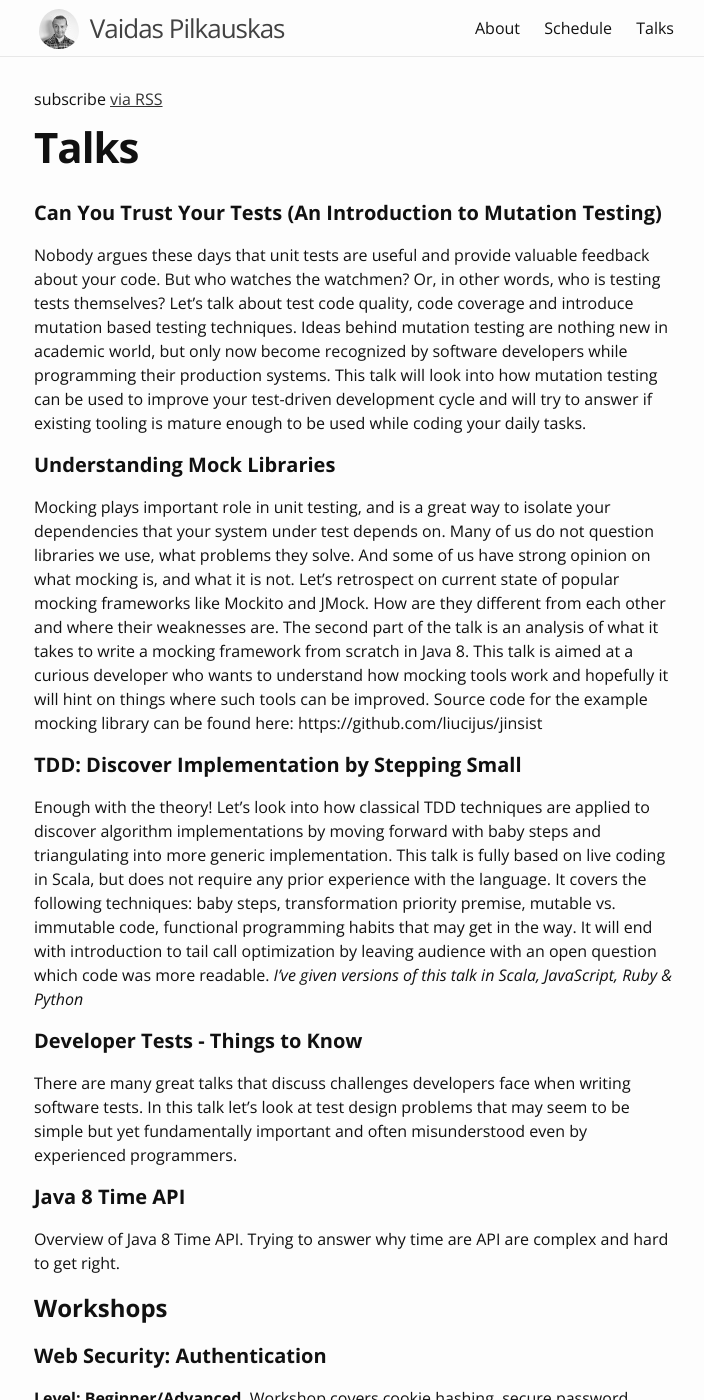
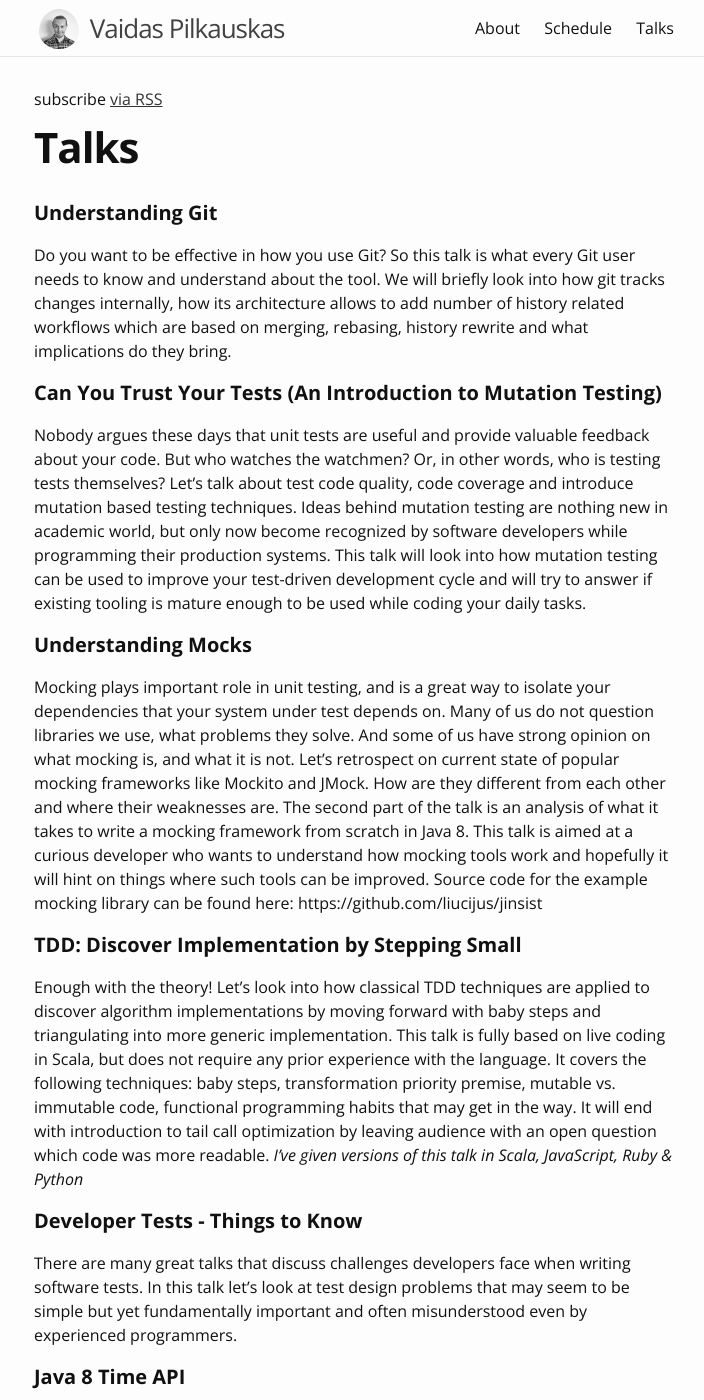
Before and after one commit to liucijus/liucijus.github.io, a Jekyll site: the page built from talks.md, in a window 1280 px wide and 1400 px high. Shown: the whole window, without its empty margins (286-990 px from the left). Built offline with Jekyll 4.4.1, drawn with Linux system fonts in a browser that asks for light colours; some of the changed text lies outside the part shown.

Commit message:
Update talk list

```diff
--- a/talks.md
+++ b/talks.md
@@ -3,6 +3,12 @@ layout: page
 title: Talks
 permalink: /talks/
 ---
+#### Understanding Git
+Do you want to be effective in how you use Git? So this talk is what every Git
+user needs to know and understand about the tool. We will briefly look into
+how git tracks changes internally, how its architecture allows to add number
+of history related workflows which are based on merging, rebasing, history
+rewrite and what implications do they bring.
 
 #### Can You Trust Your Tests (An Introduction to Mutation Testing)
 Nobody argues these days that unit tests are useful and provide valuable
@@ -15,7 +21,7 @@ systems. This talk will look into how mutation testing can be used to
 improve your test-driven development cycle and will try to answer if
 existing tooling is mature enough to be used while coding your daily tasks.
 
-#### Understanding Mock Libraries
+#### Understanding Mocks
 Mocking plays important role in unit testing, and is a great way to isolate
 your dependencies that your system under test depends on. Many of us do not
 question libraries we use, what problems they solve. And some of us have strong
```
Also changed, not shown: other parts of talks.md (+0 -4 lines).
